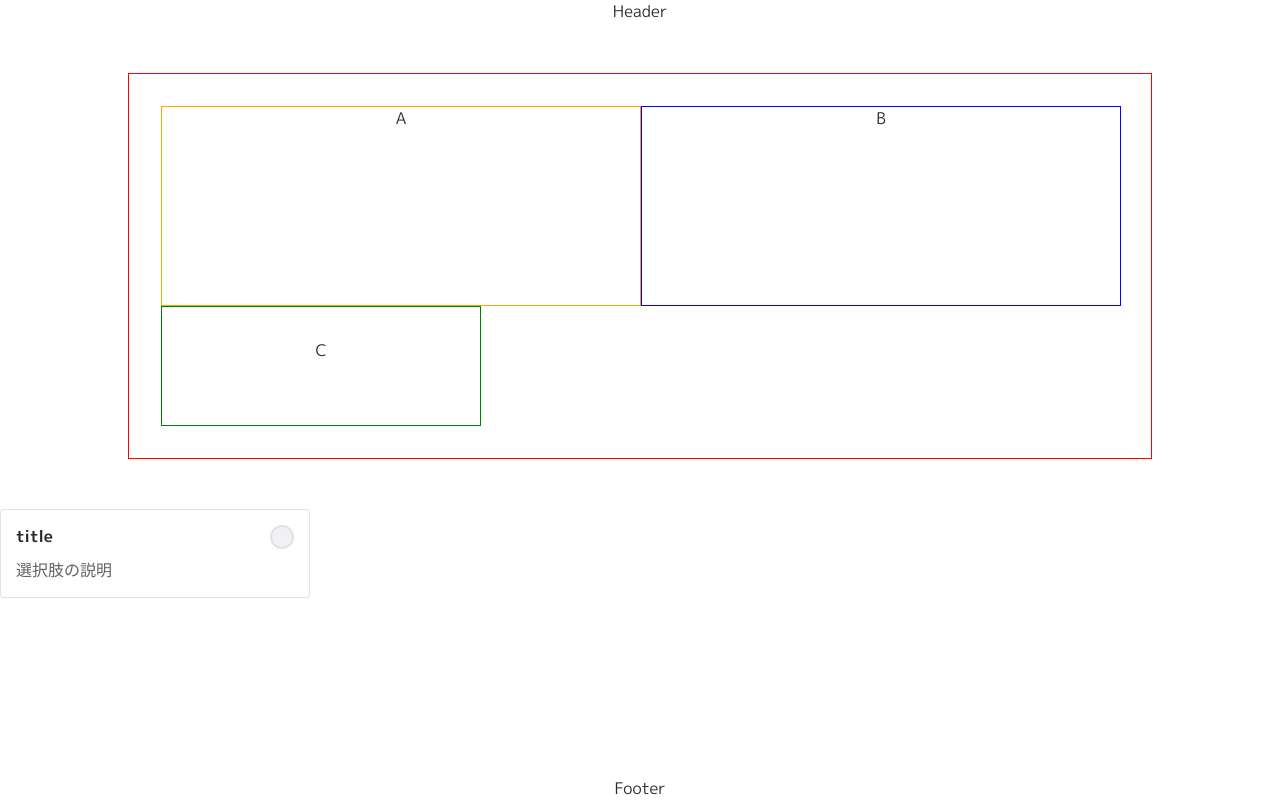
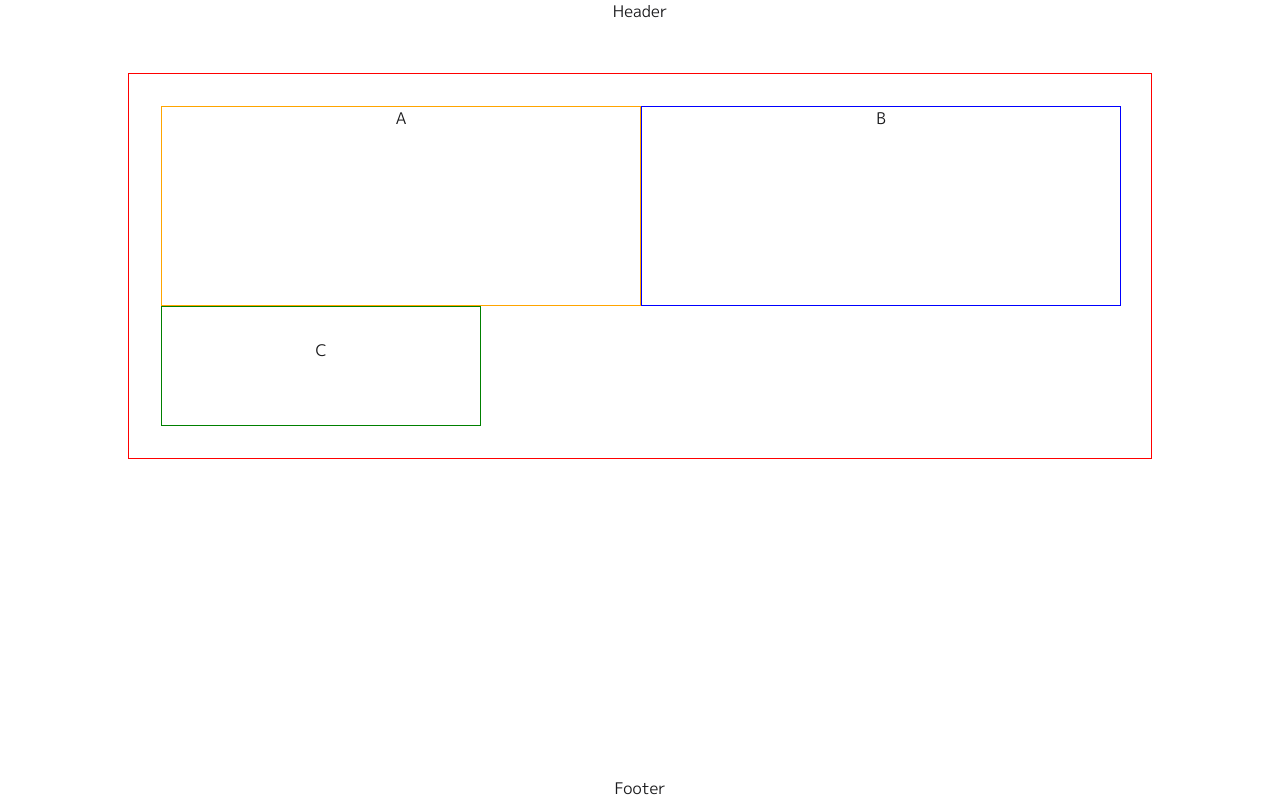
Before and after one commit to traPtitech/booQ-v3-UI, a Vue app: page /register in a window 1280 px wide. Built offline with nearby package versions, Linux system fonts and the light colour scheme.

Commit message:
css修正

```diff
--- a/src/pages/registerView.vue
+++ b/src/pages/registerView.vue
@@ -6,18 +6,9 @@
       <div :class="$style.itemC">C</div>
     </div>
   </div>
-  <radio-card
-    title="title"
-    content="選択肢の説明"
-    input-id="1"
-    name="a"
-    value="a"
-  />
 </template>
 
-<script setup lang="ts">
-import RadioCard from '@/shared/components/RadioCard.vue';
-</script>
+<script setup lang="ts"></script>
 
 <style lang="scss" module>
 .wrapper {
--- a/src/shared/components/RadioCard.vue
+++ b/src/shared/components/RadioCard.vue
@@ -65,13 +65,16 @@ const model = defineModel<string>();
 .title_wrapper {
   display: flex;
   justify-content: space-between;
-  align-items: flex-start;
+  align-items: center;
   align-self: stretch;
 }
 
 .title {
   color: $color-text-primary;
-  font-weight: bold;
+  font-size: 16px;
+  font-style: normal;
+  font-weight: 700;
+  line-height: normal;
 }
 
 .content {
--- a/src/styles/common.scss
+++ b/src/styles/common.scss
@@ -10,7 +10,7 @@ $color-secondary-disabled: #c9cac9;
 
 $color-error: #ff4500;
 
-$color-text-primary: #2b2b2b;
+$color-text-primary: #1a1a1c;
 $color-text-primary-disabled: #7a7a7a;
 $color-text-secondary: #515151;
 $color-text-secondary-pale: #5151515d;
```
